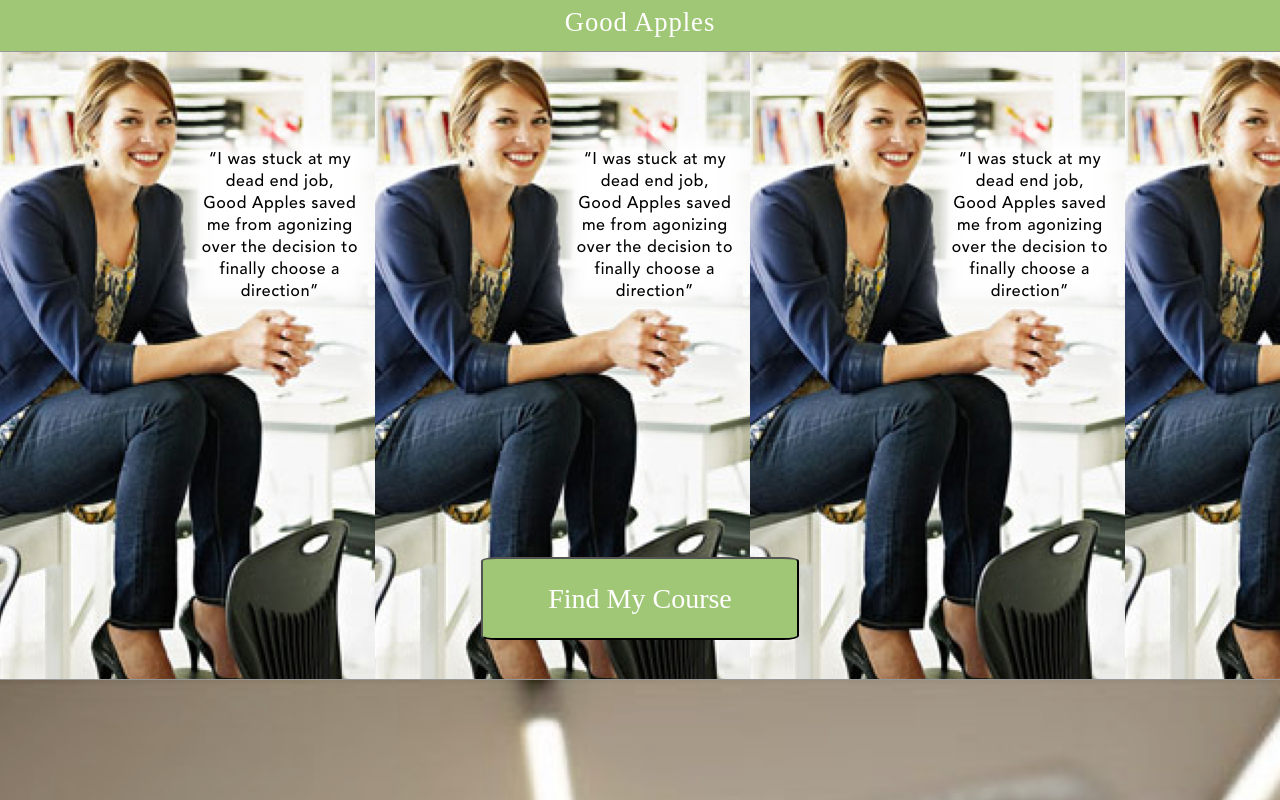
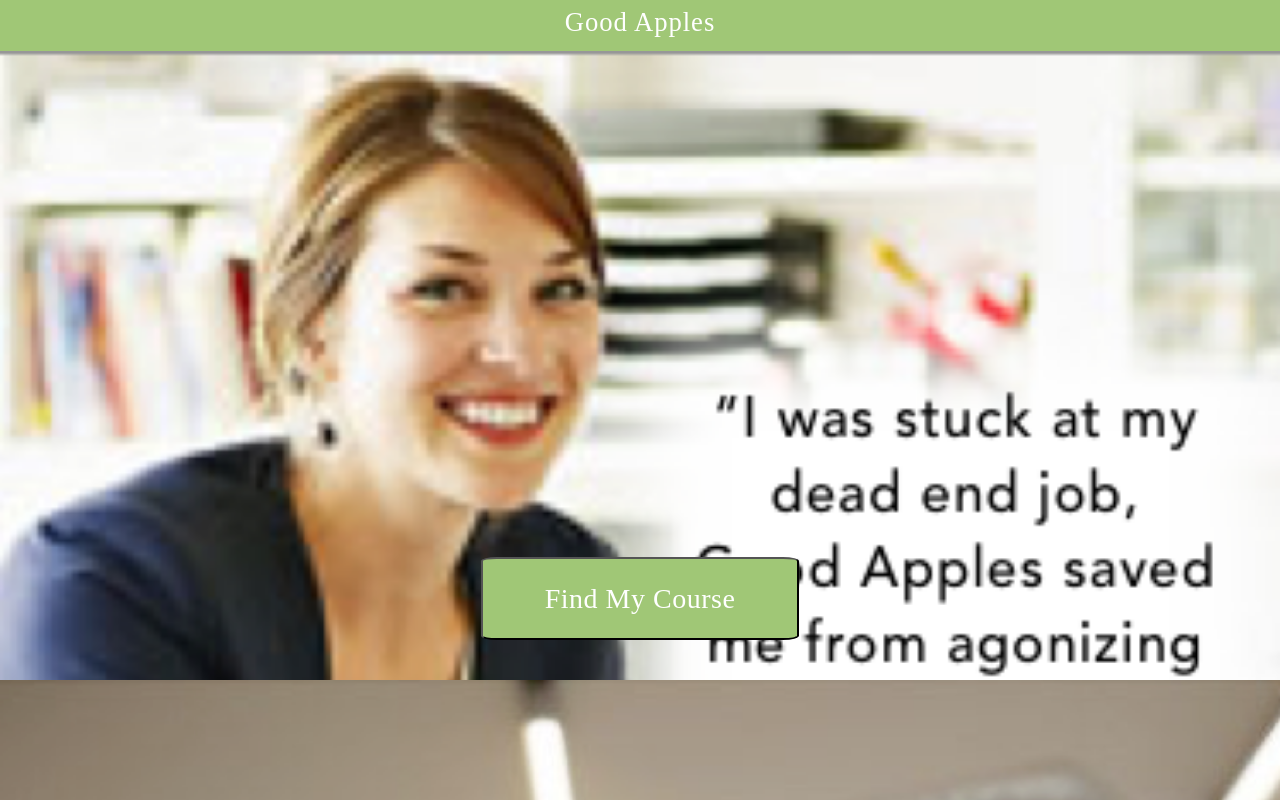
Before and after one commit to sfahadh/Good-Apples-Prototype, a React (Create React App) app: page / in a window 1280 px wide. Shown: the top 800 px of the page. Built offline with nearby package versions, Linux system fonts and the light colour scheme.

Commit message:
submit shows onclick but doesn't disappear

```diff
--- a/src/components/Home/Home.css
+++ b/src/components/Home/Home.css
@@ -17,6 +17,7 @@
 .first-image {
     height: 472pt;
     background-image: url('./carousel.png');
+    background-size: 100%;
 }
 
 .first-image button {
--- a/src/components/Home/Home.js
+++ b/src/components/Home/Home.js
@@ -1,15 +1,33 @@
 import React, { Component } from 'react'
+import { Redirect } from 'react-router-dom'
 import './Home.css'
 
 export default class Home extends Component {
+  constructor() {
+    super()
+
+    this.state = {
+      toQuiz: false
+    }
+    this.handleRenderToQuiz = this.handleRenderToQuiz.bind(this)
+  }
+
+  handleRenderToQuiz(evt) {
+    evt.preventDefault();
+    this.setState({
+      toQuiz: true
+    })
+  }
+
   render() {
+    if(this.state.toQuiz) { return <Redirect to="/quiz/question-1"/> }
     return (
       <div className='home-page'>
         <div className='header'>
           <h1>Good Apples</h1>
         </div>
         <div className='first-image'>
-          <button>Find My Course</button>
+          <button onClick={this.handleRenderToQuiz}>Find My Course</button>
         </div>
         <div className='second-image'></div>
         <div className='third-image'>
--- a/src/components/Questions/Question1.js
+++ b/src/components/Questions/Question1.js
@@ -8,21 +8,28 @@
 
         this.state = {
             nextQuestion: false,
+            revealSubmit: false
         }
         this.handleSubmit = this.handleSubmit.bind(this);
+        this.handleRevealSubmit = this.handleRevealSubmit.bind(this);
+    }
+
+    handleRevealSubmit() {
+        this.setState({
+            revealSubmit: true
+        })
     }
 
     handleSubmit(evt) {
-        evt.preventDefault();
-        console.log("submit")
+        evt.preventDefault()
         this.setState({
             nextQuestion: true
         })
     }
 
-
     render() {
-        if(this.state.nextQuestion) { return <Redirect to="/quiz/question-2"/> }
+        const { nextQuestion, revealSubmit } = this.state
+        if(nextQuestion) { return <Redirect to="/quiz/question-2"/> }
         return (
         <div className="questions-page">
             <form className="question-form">
@@ -30,41 +37,43 @@
                 <h4>(you can select multiple choices)</h4>
                 <div className="answer-choices">
                     <div className="checkbox">
-                        <input type="checkbox" id="checkbox-1"/>
+                        <input type="checkbox" id="checkbox-1" onClick={this.handleRevealSubmit}/>
                         <label htmlFor="checkbox-1">
                             <span className="label-field">Business</span>
                         </label>
                     </div>
 
                     <div className="checkbox">
-                        <input type="checkbox" id="checkbox-2"/>
+                        <input type="checkbox" id="checkbox-2" onClick={this.handleRevealSubmit}/>
                         <label htmlFor="checkbox-2">
                             <span className="label-field">Design</span>
                         </label>
                     </div>
 
                     <div className="checkbox">
-                        <input type="checkbox" id="checkbox-3"/>
+                        <input type="checkbox" id="checkbox-3" onClick={this.handleRevealSubmit}/>
                         <label htmlFor="checkbox-3">
                             <span className="label-field">Culinary Arts</span>
                         </label>
                     </div>
 
                     <div className="checkbox">
-                        <input type="checkbox" id="checkbox-4"/>
+                        <input type="checkbox" id="checkbox-4" onClick={this.handleRevealSubmit}/>
                         <label htmlFor="checkbox-4">
                             <span className="label-field">Technology</span>
                         </label>
                     </div>
 
                     <div className="checkbox">
-                        <input type="checkbox" id="checkbox-5"/>
+                        <input type="checkbox" id="checkbox-5" onClick={this.handleRevealSubmit}/>
                         <label htmlFor="checkbox-5">
                             <span className="label-field">Vocational Training</span>
                         </label>
                     </div>
                 </div>
-                <button onClick={this.handleSubmit}>Submit</button>
+                {
+                    !!revealSubmit ? <button onClick={this.handleSubmit}>Submit</button> : null
+                }
             </form>
         </div>
         )
--- a/src/components/Questions/Questions.css
+++ b/src/components/Questions/Questions.css
@@ -64,6 +64,10 @@
     border: 1px solid;
 }
 
+.checkbox label:hover {
+    transform: scale(1.05);
+}
+
 .checkbox label:after {
     content: '';
     width: 10px;
@@ -96,8 +100,6 @@
 .label-field {
     margin-left: -29%;
 }
-
-/* ------------------------------------------------------------------------ */
 
 .radio {
     position: relative;
@@ -174,3 +176,18 @@
 input[type=radio]:checked ~ label {
     color: white;
 }
+
+button {
+    width: 130pt;
+    height: 34pt;
+    margin-top: 100pt;
+    letter-spacing: 0.38pt;
+    font-size: 14pt;
+    font-family: Avenir-Light;
+    cursor: pointer;
+    border-radius: 5%;
+}
+
+button:hover {
+    transform: scale(1.1);
+}
```
